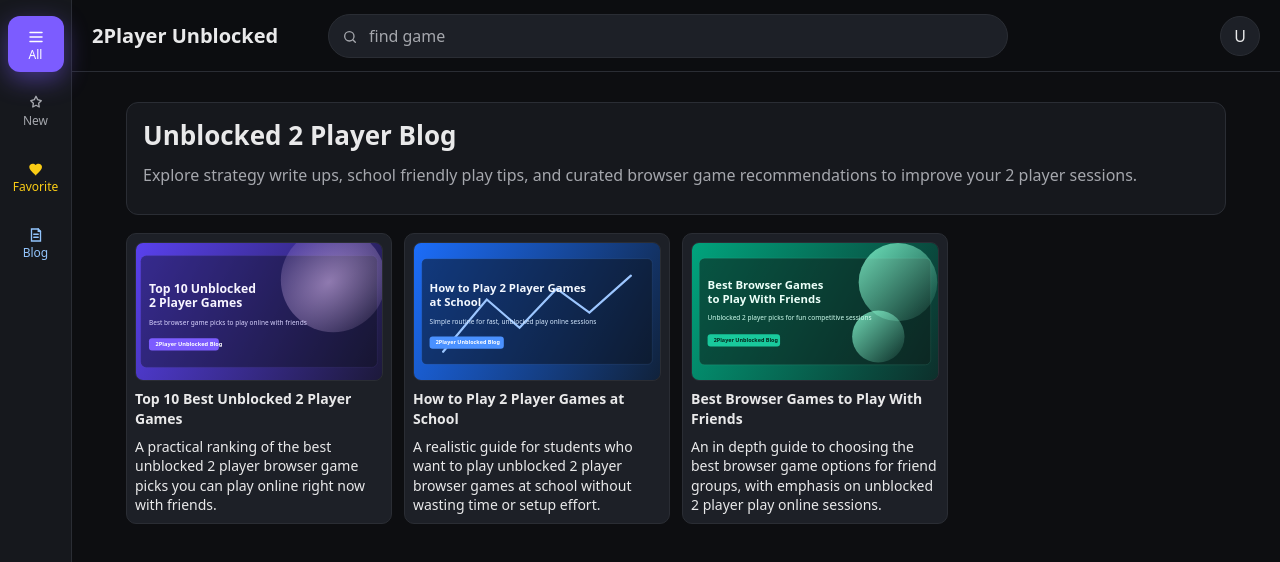
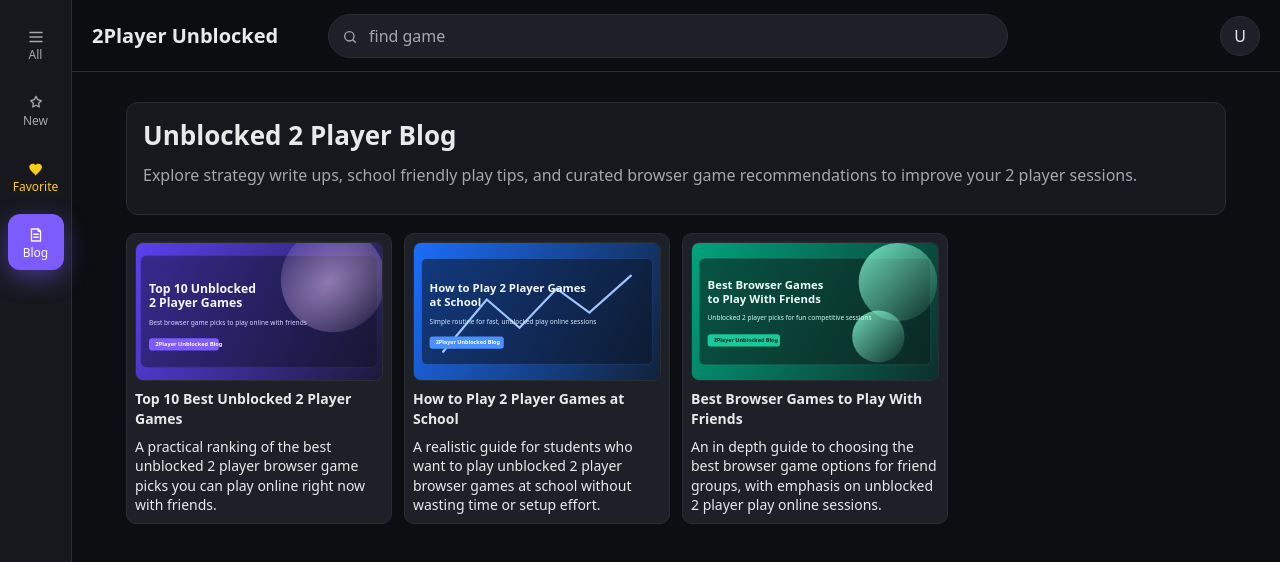
Before and after one commit to softenginecom/game-, a Next.js app: page /blog in a window 1280 px wide. Shown: the top 562 px of the page. Built offline with nearby package versions, Linux system fonts and the light colour scheme.

Commit message:
Update 2

```diff
--- a/src/components/BlogShell.tsx
+++ b/src/components/BlogShell.tsx
@@ -1,6 +1,7 @@
 'use client';
 
 import { useState } from 'react';
+import { useRouter } from 'next/navigation';
 import { Sidebar } from '@/components/Sidebar';
 import { Topbar } from '@/components/Topbar';
 
@@ -10,10 +11,20 @@ type BlogShellProps = {
 
 export function BlogShell({ children }: BlogShellProps) {
   const [query, setQuery] = useState('');
+  const router = useRouter();
+
+  const handleSidebarSelect = (filter: 'all' | 'new' | 'favorite') => {
+    if (filter === 'all') {
+      router.push('/games');
+      return;
+    }
+
+    router.push(`/games?filter=${filter}`);
+  };
 
   return (
     <div className="shell">
-      <Sidebar active="all" onSelect={() => {}} />
+      <Sidebar active="blog" onSelect={handleSidebarSelect} />
       <Topbar value={query} onChange={setQuery} />
       <main className="main">{children}</main>
     </div>
--- a/src/components/Sidebar.tsx
+++ b/src/components/Sidebar.tsx
@@ -1,6 +1,7 @@
 import Link from 'next/link';
 
 export type SidebarFilter = 'all' | 'new' | 'favorite';
+type SidebarActive = SidebarFilter | 'blog';
 
 const items: Array<{ id: SidebarFilter; label: string }> = [
   { id: 'all', label: 'All' },
@@ -9,7 +10,7 @@ const items: Array<{ id: SidebarFilter; label: string }> = [
 ];
 
 type SidebarProps = {
-  active?: SidebarFilter;
+  active?: SidebarActive;
   onSelect: (filter: SidebarFilter) => void;
 };
 
@@ -54,7 +55,11 @@ export function Sidebar({ active = 'all', onSelect }: SidebarProps) {
           </button>
         ))}
 
-        <Link href="/blog" aria-label="Blog" className="sidebar-item blog-item">
+        <Link
+          href="/blog"
+          aria-label="Blog"
+          className={`sidebar-item blog-item ${active === 'blog' ? 'active' : ''}`}
+        >
           <span className="sidebar-icon">
             <svg viewBox="0 0 24 24" width="16" height="16" aria-hidden="true">
               <path d="M6 4h9l3 3v13H6z" fill="none" stroke="currentColor" strokeWidth="1.8" />
```
Also changed, not shown: src/app/games/[slug]/page.tsx (+0 -12 lines), src/components/GameGrid.tsx (+7 -0 lines).
